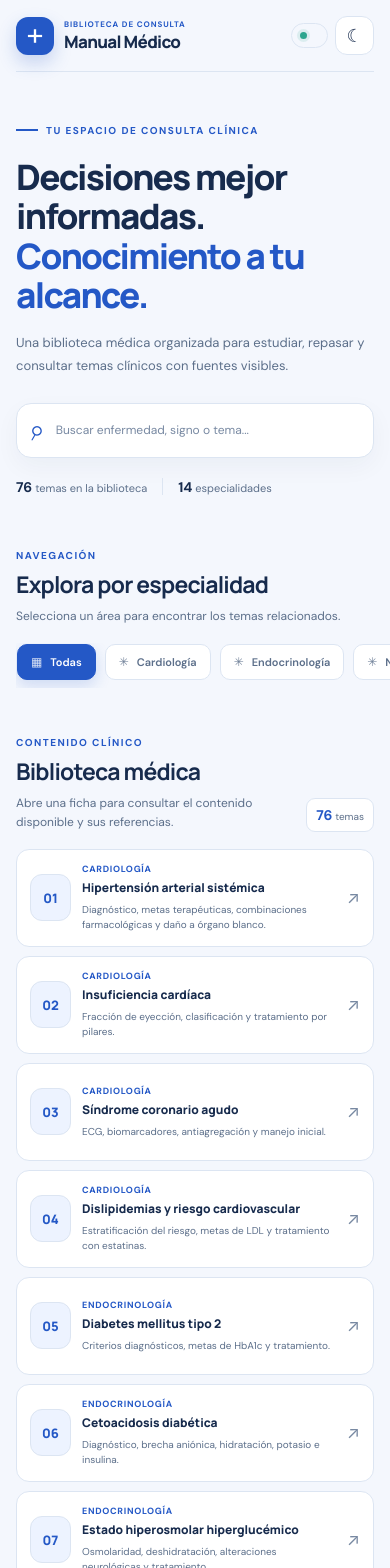
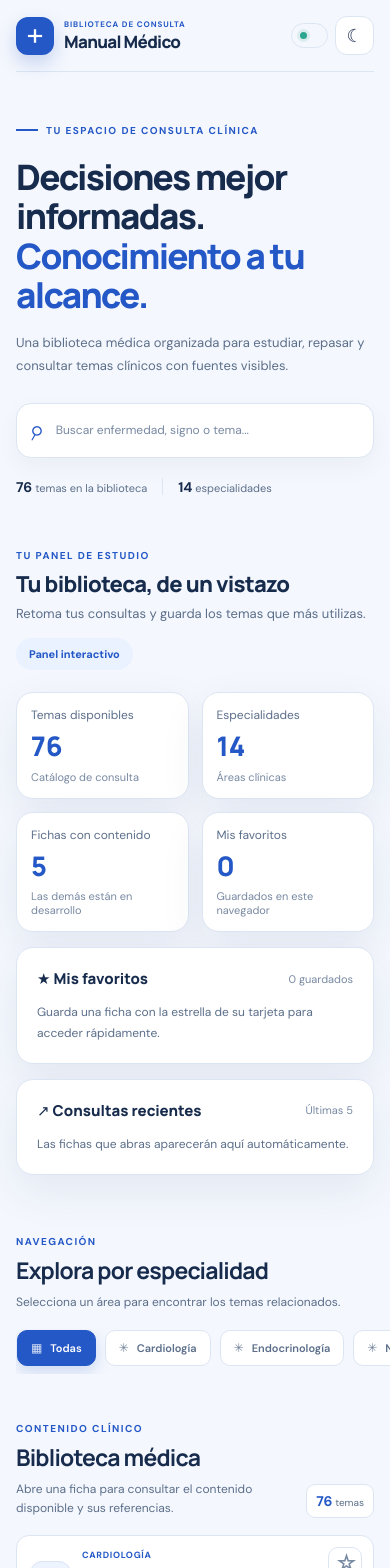
Before and after one commit to speedyred13/manual-medico, a React (Vite) app: page / in a window 390 px wide. Shown: the top 1568 px of the page. Built offline with nearby package versions, Linux system fonts and the light colour scheme.

Commit message:
Etapa 1: dashboard interactivo para Manual Médico (#2)
* feat: add dashboard with favorites and recent topics

* style: responsive dashboard and favorite controls

```diff
--- a/src/App.css
+++ b/src/App.css
@@ -191,3 +191,31 @@ a { color: var(--acento); }
 :root[data-theme='oscuro'] .app .modal-intro h2 {
   color: var(--texto);
 }
+
+/* Etapa 1: dashboard sin alterar los estilos existentes */
+.dashboard { margin-bottom: 54px; }
+.dashboard-titulo { display:flex; justify-content:space-between; align-items:center; gap:16px; margin-bottom:22px; }
+.dashboard-titulo h2 { font:800 clamp(22px,2.3vw,29px)/1.25 Manrope,sans-serif; letter-spacing:-.7px; margin:7px 0; }
+.dashboard-titulo p { color:var(--texto-secundario); font-size:13px; margin:0; }
+.dashboard-distintivo { color:var(--acento); background:var(--acento-suave); border-radius:999px; padding:9px 13px; font-size:11px; font-weight:700; white-space:nowrap; }
+.dashboard-metricas { display:grid; grid-template-columns:repeat(4,minmax(0,1fr)); gap:13px; margin-bottom:15px; }
+.metrica,.dashboard-panel { background:var(--superficie); border:1px solid var(--borde); border-radius:17px; box-shadow:var(--sombra); }
+.metrica { padding:20px; display:flex; flex-direction:column; gap:7px; }
+.metrica>span { color:var(--texto-secundario); font-size:12px; }
+.metrica>strong { color:var(--acento); font:800 32px/1.2 Manrope,sans-serif; }
+.metrica>small { color:var(--texto-tenue); font-size:11px; }
+.dashboard-paneles { display:grid; grid-template-columns:repeat(2,minmax(0,1fr)); gap:15px; }
+.dashboard-panel { padding:20px; min-width:0; }
+.dashboard-panel-cabecera { display:flex; justify-content:space-between; align-items:center; gap:10px; margin-bottom:13px; }
+.dashboard-panel-cabecera h3 { margin:0; font:800 15px Manrope,sans-serif; }
+.dashboard-panel-cabecera span { font-size:11px; color:var(--texto-tenue); }
+.dashboard-ayuda { font-size:12px; line-height:1.7; color:var(--texto-secundario); margin:0; }
+.dashboard-enlaces { display:grid; gap:5px; }
+.dashboard-enlaces button { display:flex; justify-content:space-between; gap:10px; align-items:center; text-align:left; border:0; border-radius:9px; background:transparent; padding:10px; color:var(--texto); cursor:pointer; font-size:12px; }
+.dashboard-enlaces button:hover { background:var(--acento-suave); color:var(--acento); }
+.tarjeta-contenedor { position:relative; min-width:0; }
+.tarjeta-contenedor>.tarjeta-tema { width:100%; height:100%; padding-right:54px; }
+.favorito-boton { position:absolute; top:12px; right:12px; z-index:1; border:1px solid var(--borde); border-radius:10px; background:var(--superficie); color:var(--texto-tenue); width:34px; height:34px; cursor:pointer; font-size:22px; line-height:1; }
+.favorito-boton:hover,.favorito-boton.es-favorito { color:var(--acento); background:var(--acento-suave); border-color:var(--acento); }
+@media(max-width:800px) { .dashboard-metricas { grid-template-columns:repeat(2,minmax(0,1fr)); } .dashboard-paneles { grid-template-columns:1fr; } }
+@media(max-width:480px) { .dashboard-titulo { align-items:flex-start; flex-direction:column; } .metrica { padding:14px; } .metrica>strong { font-size:27px; } }
--- a/src/App.tsx
+++ b/src/App.tsx
@@ -306,6 +306,24 @@ function App() {
 
    const [seleccionado, setSeleccionado] = useState<(typeof temas)[number] | null>(null)
 
+   const [favoritos, setFavoritos] = useState<string[]>(() => {
+     try { return JSON.parse(localStorage.getItem('manual-medico-favoritos') || '[]') as string[] } catch { return [] }
+   })
+   const [recientes, setRecientes] = useState<string[]>(() => {
+     try { return JSON.parse(localStorage.getItem('manual-medico-recientes') || '[]') as string[] } catch { return [] }
+   })
+   useEffect(() => { try { localStorage.setItem('manual-medico-favoritos', JSON.stringify(favoritos)) } catch { /* opcional */ } }, [favoritos])
+   useEffect(() => { try { localStorage.setItem('manual-medico-recientes', JSON.stringify(recientes)) } catch { /* opcional */ } }, [recientes])
+   const abrirFicha = (tema: (typeof temas)[number]) => {
+     setSeleccionado(tema)
+     setRecientes((actual) => [tema.nombre, ...actual.filter((nombre) => nombre !== tema.nombre)].slice(0, 5))
+   }
+   const alternarFavorito = (nombre: string) => setFavoritos((actual) => actual.includes(nombre) ? actual.filter((item) => item !== nombre) : [...actual, nombre])
+   const abrirPorNombre = (nombre: string) => {
+     const tema = temas.find((item) => item.nombre === nombre)
+     if (tema) abrirFicha(tema)
+   }
+
    const resultados = useMemo(() => {
 
      const termino = busqueda.trim().toLocaleLowerCase()
@@ -356,12 +374,30 @@ function App() {
          </div>
        </section>
 
+       <section className="dashboard shell" aria-label="Panel de inicio">
+         <div className="dashboard-titulo"><div><span className="sobretitulo">TU PANEL DE ESTUDIO</span><h2>Tu biblioteca, de un vistazo</h2><p>Retoma tus consultas y guarda los temas que más utilizas.</p></div><span className="dashboard-distintivo">Panel interactivo</span></div>
+         <div className="dashboard-metricas">
+           <div className="metrica"><span>Temas disponibles</span><strong>{temas.length}</strong><small>Catálogo de consulta</small></div>
+           <div className="metrica"><span>Especialidades</span><strong>{especialidades.length - 1}</strong><small>Áreas clínicas</small></div>
+           <div className="metrica"><span>Fichas con contenido</span><strong>{Object.keys(fichasClinicas).length}</strong><small>Las demás están en desarrollo</small></div>
+           <div className="metrica"><span>Mis favoritos</span><strong>{favoritos.length}</strong><small>Guardados en este navegador</small></div>
+         </div>
+         <div className="dashboard-paneles">
+           <div className="dashboard-panel"><div className="dashboard-panel-cabecera"><h3>★ Mis favoritos</h3><span>{favoritos.length} guardados</span></div>
+             {favoritos.length ? <div className="dashboard-enlaces">{favoritos.map((nombre) => <button key={nombre} type="button" onClick={() => abrirPorNombre(nombre)}>{nombre}<span>↗</span></button>)}</div> : <p className="dashboard-ayuda">Guarda una ficha con la estrella de su tarjeta para acceder rápidamente.</p>}
+           </div>
+           <div className="dashboard-panel"><div className="dashboard-panel-cabecera"><h3>↗ Consultas recientes</h3><span>Últimas 5</span></div>
+             {recientes.length ? <div className="dashboard-enlaces">{recientes.map((nombre) => <button key={nombre} type="button" onClick={() => abrirPorNombre(nombre)}>{nombre}<span>↗</span></button>)}</div> : <p className="dashboard-ayuda">Las fichas que abras aparecerán aquí automáticamente.</p>}
+           </div>
+         </div>
+       </section>
+
        <section className="seccion shell seccion-especialidades"><div className="titulo-seccion"><div><span className="sobretitulo">NAVEGACIÓN</span><h2>Explora por especialidad</h2><p>Selecciona un área para encontrar los temas relacionados.</p></div></div>
          <div className="filtros">{especialidades.map((item, indice) => <button key={item} className={`filtro ${especialidad === item ? 'activo' : ''}`} onClick={() => setEspecialidad(item)} aria-pressed={especialidad === item}><span className="filtro-icono">{indice === 0 ? '▦' : '✳'}</span>{item}</button>)}</div>
        </section>
 
        <section className="seccion shell biblioteca"><div className="titulo-seccion titulo-biblioteca"><div><span className="sobretitulo">CONTENIDO CLÍNICO</span><h2>Biblioteca médica</h2><p>Abre una ficha para consultar el contenido disponible y sus referencias.</p></div><span className="contador"><strong>{resultados.length}</strong> {resultados.length === 1 ? 'tema' : 'temas'}</span></div>
-         <div className="lista-temas">{resultados.map((tema, indice) => <button className="tarjeta-tema" key={tema.nombre} onClick={() => setSeleccionado(tema)}><span className="icono-tema" aria-hidden="true"><span>{String(indice + 1).padStart(2, '0')}</span><b>↗</b></span><span className="contenido-tema"><span className="categoria">{tema.especialidad}</span><strong>{tema.nombre}</strong><span className="resumen">{tema.resumen}</span></span><span className="flecha" aria-hidden="true">↗</span></button>)}
+         <div className="lista-temas">{resultados.map((tema, indice) => <div className="tarjeta-contenedor" key={tema.nombre}><button className="tarjeta-tema" onClick={() => abrirFicha(tema)}><span className="icono-tema" aria-hidden="true"><span>{String(indice + 1).padStart(2, '0')}</span><b>↗</b></span><span className="contenido-tema"><span className="categoria">{tema.especialidad}</span><strong>{tema.nombre}</strong><span className="resumen">{tema.resumen}</span></span><span className="flecha" aria-hidden="true">↗</span></button><button type="button" className={`favorito-boton ${favoritos.includes(tema.nombre) ? 'es-favorito' : ''}`} aria-label={`${favoritos.includes(tema.nombre) ? 'Quitar de' : 'Agregar a'} favoritos: ${tema.nombre}`} aria-pressed={favoritos.includes(tema.nombre)} title={favoritos.includes(tema.nombre) ? 'Quitar de favoritos' : 'Agregar a favoritos'} onClick={() => alternarFavorito(tema.nombre)}>{favoritos.includes(tema.nombre) ? '★' : '☆'}</button></div>)}
            {resultados.length === 0 && <div className="vacio"><span>⌕</span><strong>No encontramos resultados</strong><p>Prueba con otra palabra o selecciona “Todas” las especialidades.</p><button type="button" onClick={() => { setBusqueda(''); setEspecialidad('Todas') }}>Limpiar filtros</button></div>}
          </div>
        </section>
```
